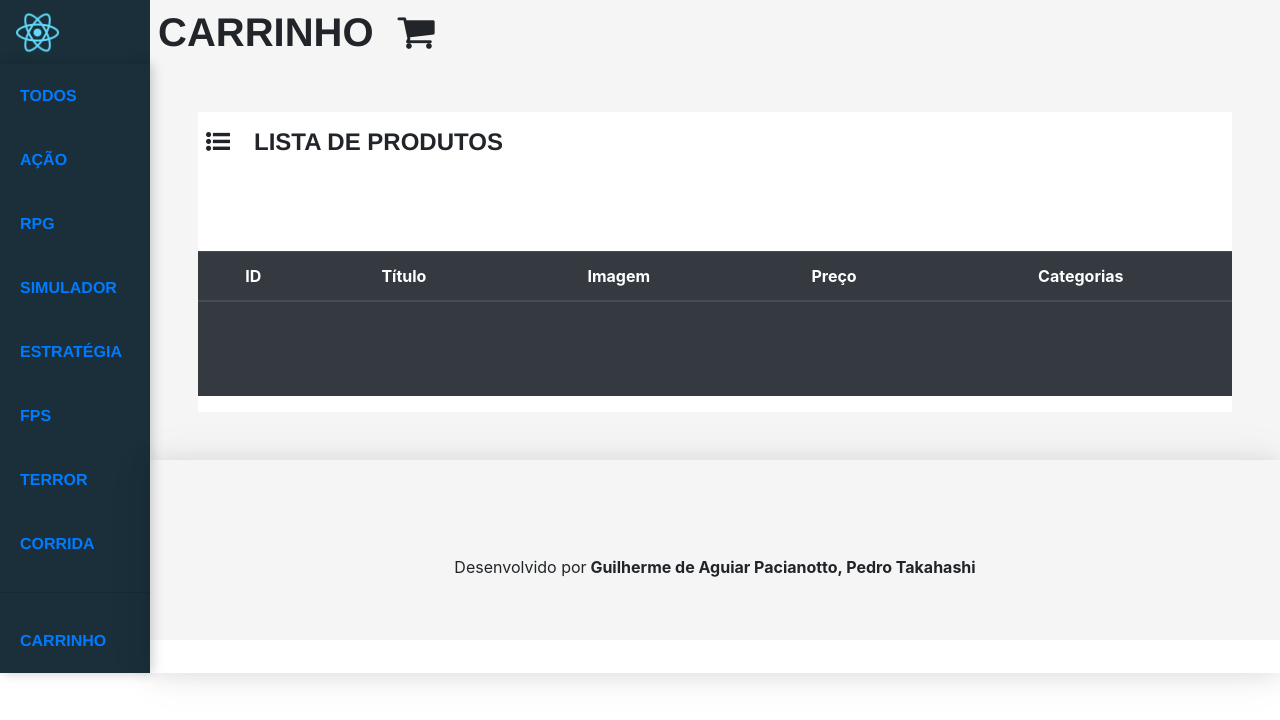
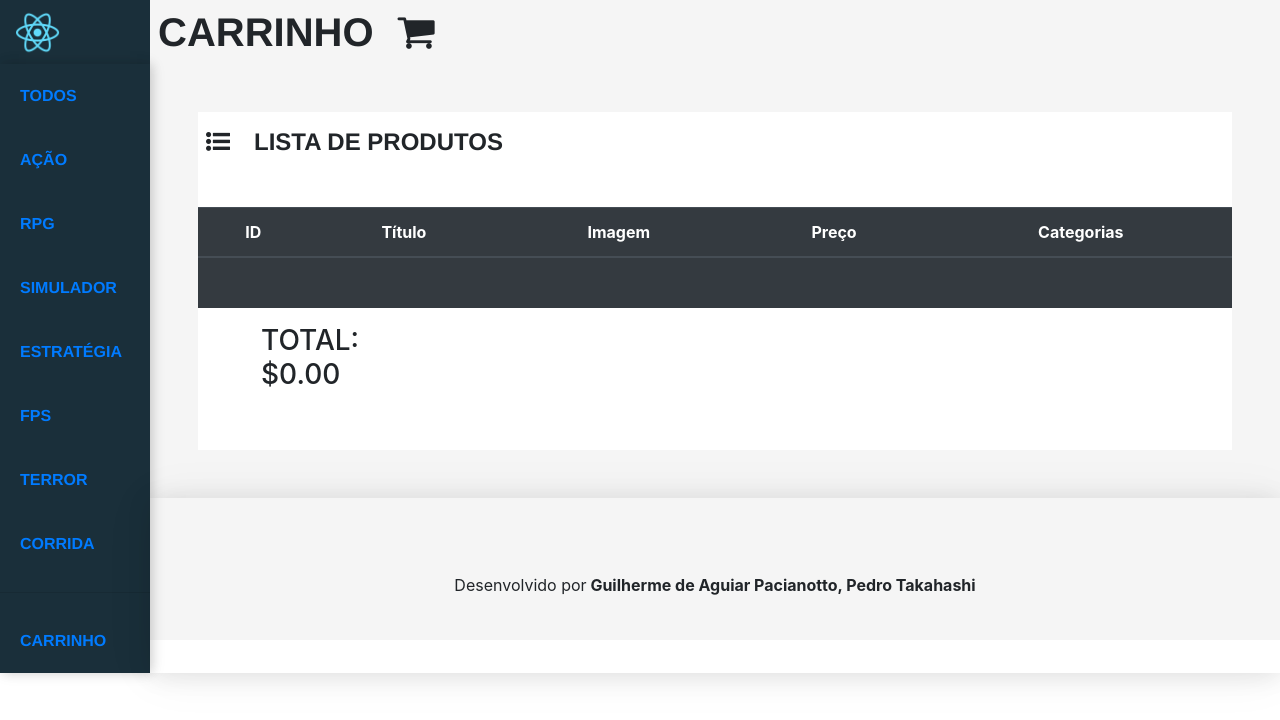
Before and after one commit to pedrotakahashi/trabalhoWeb, a React (Create React App) app: page /#/carrinho in a window 1280 px wide. Shown: the top 720 px of the page. Built offline with nearby package versions, Linux system fonts and the light colour scheme.

Commit message:
add total embaixo do carrinho

```diff
--- a/src/components/Contexts/Context.js
+++ b/src/components/Contexts/Context.js
@@ -6,12 +6,15 @@ export default function ContextProvider({ children }) {
 
     const [contexto, setContexto] = useState("Home");
     const [itemArray, setItemArray] = useState([]);
+    const [total, setTotal] = useState(0);
 
     const state = {
         contexto,
         setContexto,
         itemArray,
-        setItemArray
+        setItemArray,
+        total,
+        setTotal
 
     }
 
--- a/src/components/generic/Carrinho.jsx
+++ b/src/components/generic/Carrinho.jsx
@@ -1,4 +1,4 @@
-import React, {useContext, useEffect} from 'react';
+import React, {useContext, useEffect, useState} from 'react';
 import { Col, Row, Button, Table } from 'reactstrap'
 import ProductList from '../data/products.json'
 import Currency from 'currency.js'
@@ -9,11 +9,18 @@ export default function Carrinho(props){
 
     const master = Master.getInstance();
     const carrinho = master.getCarrinho();
+        let aux = 0;
 
-    const {contexto, setContexto, itemArray, setItemArray} = useContext(Context);
+    const {contexto, setContexto, itemArray, setItemArray, total} = useContext(Context);
+
 
     useEffect(() =>{
         console.log("itemarray: ", itemArray)
+        // itemArray.map(item =>{
+        //     aux++;
+        // })
+        // setPrecoTotal(aux);
+
     }, [itemArray])
     return(
         <>
@@ -37,25 +44,6 @@ export default function Carrinho(props){
                     </tr>
                 </thead>
                 <tbody>
-                    {/* <tr>
-                    <th scope="row">1</th>
-                    <td>Mark</td>
-                    <td>Otto</td>
-                    <td>@mdo</td>
-                    </tr>
-                    <tr>
-                    <th scope="row">2</th>
-                    <td>Jacob</td>
-                    <td>Thornton</td>
-                    <td>@fat</td>
-                    </tr>
-                    <tr>
-                    <th scope="row">3</th>
-                    <td>Larry</td>
-                    <td>the Bird</td>
-                    <td>@twitter</td>
-                    </tr> */}
-
                     {itemArray.map(item => (
                         <>
                             <tr>
@@ -76,6 +64,11 @@ export default function Carrinho(props){
 
                 </tbody>
             </Table>
+            <Row className="ml-5 text-center" style={{backgroundColor: "white"}}>
+            <Col lg="3">
+             <h3>TOTAL: {Currency(total, { separator: ' ' }).format()}</h3>
+            </Col>
+        </Row>
         </Row>
 
         </>
--- a/src/components/generic/Product.jsx
+++ b/src/components/generic/Product.jsx
@@ -12,7 +12,7 @@ export default function Product(props){
     const master = Master.getInstance();
     const [productsShow, setProductsShow] = useState([]);
     let aux = [];
-    const {contexto, setContexto, itemArray, setItemArray} = useContext(Context);
+    const {contexto, setContexto, itemArray, setItemArray, total, setTotal} = useContext(Context);
     let auxItems = itemArray;
 
     useEffect(() =>{
@@ -130,7 +130,7 @@ export default function Product(props){
                         ))}
                     </Row>
 
-                    <Button color="success" onClick={() => {auxItems.push(item); setItemArray(auxItems);}} >Comprar</Button>
+                    <Button color="success" onClick={() => {auxItems.push(item); setItemArray(auxItems); setTotal(total + item.price) }} >Comprar</Button>
                 </Col>
                 </>
             ))}
```
